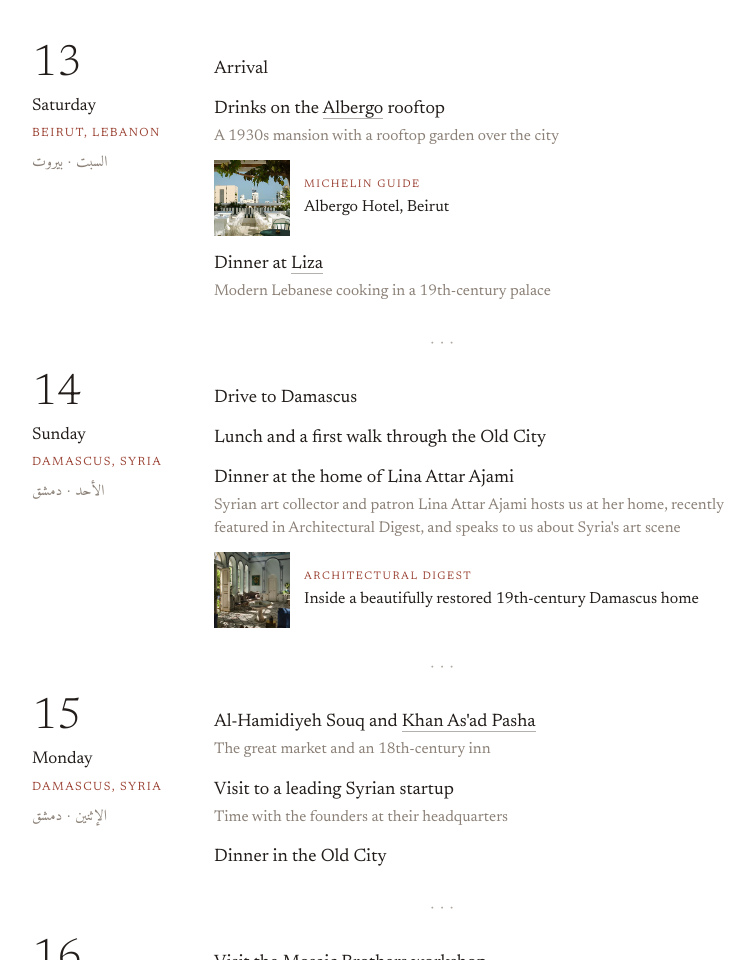
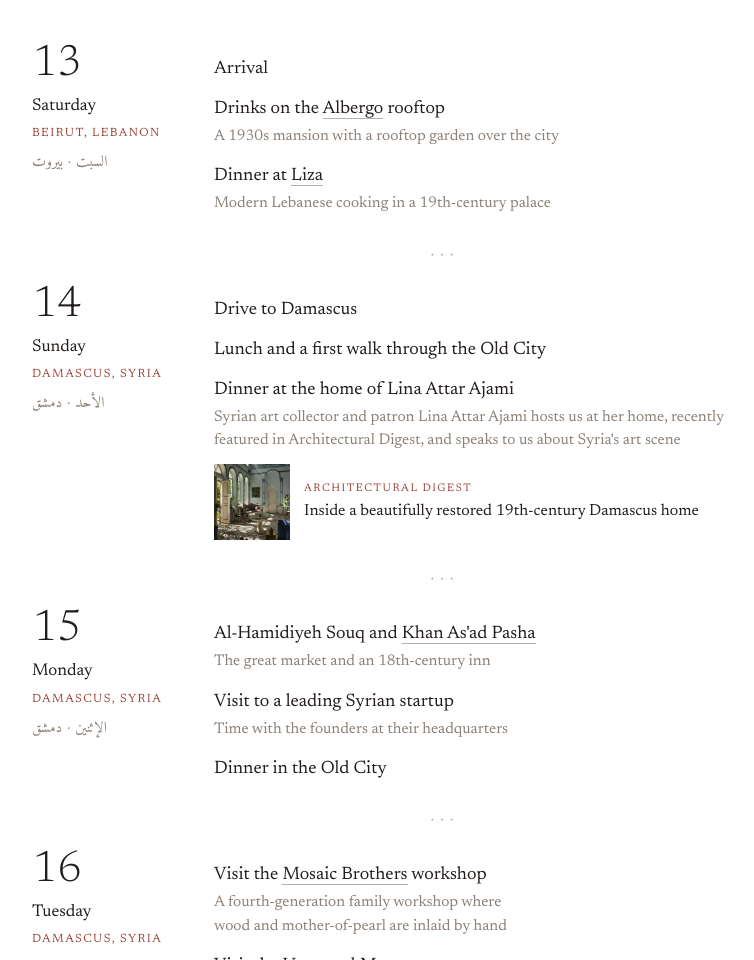
Before and after one commit to RoseSamarFarah/syriatrek, a plain HTML site: page docs/index.html in a window 1280 px wide. Shown: the part 4394-5354 px from the top of the page, without its empty margins (198-952 px from the left). Drawn offline with Linux system fonts and the light colour scheme.

Commit message:
Remove Albergo card
Co-Authored-By: Claude Opus 5.5 <noreply@anthropic.com>
Claude-Session: https://claude.ai/code/session_0151Dmyw8m2x8Sbo9iQ5qWj4

```diff
--- a/docs/index.html
+++ b/docs/index.html
@@ -267,7 +267,7 @@ footer{text-align:center;padding:40px 24px 56px;font-style:italic;color:var(--mu
     <span class="pin ur" style="left:91.26%;top:40.00%"><b>Maaloula</b> <i lang="ar">معلولا</i></span>
   </div>
   <ol class="days">
-    <li class="day fade"><div class="when"><b>13</b><span>Saturday</span><em>Beirut, Lebanon</em><i class="ar" lang="ar">السبت · بيروت</i></div><ul><li><div class="it-row"><span>Arrival</span></div></li><li class="has"><div class="it-row"><span>Drinks on the <a href="http://www.albergobeirut.com/" target="_blank" rel="noopener">Albergo</a> rooftop</span></div><div class="detail" id="d13-1"><div class="inner">A 1930s mansion with a rooftop garden over the city<a class="mini" href="https://guide.michelin.com/en/hotels-stays/beirut/albergo-hotel-5675" target="_blank" rel="noopener"><img loading="lazy" decoding="async" src="img/albergo.jpg" alt=""><span><small>Michelin Guide</small>Albergo Hotel, Beirut</span></a></div></div></li><li class="has"><div class="it-row"><span>Dinner at <a href="https://www.lizabeirut.com/" target="_blank" rel="noopener">Liza</a></span></div><div class="detail" id="d13-2"><div class="inner">Modern Lebanese cooking in a 19th-century palace</div></div></li></ul></li>
+    <li class="day fade"><div class="when"><b>13</b><span>Saturday</span><em>Beirut, Lebanon</em><i class="ar" lang="ar">السبت · بيروت</i></div><ul><li><div class="it-row"><span>Arrival</span></div></li><li class="has"><div class="it-row"><span>Drinks on the <a href="http://www.albergobeirut.com/" target="_blank" rel="noopener">Albergo</a> rooftop</span></div><div class="detail" id="d13-1"><div class="inner">A 1930s mansion with a rooftop garden over the city</div></div></li><li class="has"><div class="it-row"><span>Dinner at <a href="https://www.lizabeirut.com/" target="_blank" rel="noopener">Liza</a></span></div><div class="detail" id="d13-2"><div class="inner">Modern Lebanese cooking in a 19th-century palace</div></div></li></ul></li>
     <li class="day fade"><div class="when"><b>14</b><span>Sunday</span><em>Damascus, Syria</em><i class="ar" lang="ar">الأحد · دمشق</i></div><ul><li><div class="it-row"><span>Drive to Damascus</span></div></li><li><div class="it-row"><span>Lunch and a first walk through the Old City</span></div></li><li class="has"><div class="it-row"><span>Dinner at the home of Lina Attar Ajami</span></div><div class="detail" id="d14-2"><div class="inner">Syrian art collector and patron Lina Attar Ajami hosts us at her home, recently featured in Architectural Digest, and speaks to us about Syria's art scene<a class="mini" href="https://www.architecturaldigest.in/story/inside-a-beautifully-restored-19th-century-damascus-home/" target="_blank" rel="noopener"><img loading="lazy" decoding="async" src="img/salon.jpg" alt=""><span><small>Architectural Digest</small>Inside a beautifully restored 19th-century Damascus home</span></a></div></div></li></ul></li>
     <li class="day fade"><div class="when"><b>15</b><span>Monday</span><em>Damascus, Syria</em><i class="ar" lang="ar">الإثنين · دمشق</i></div><ul><li class="has"><div class="it-row"><span>Al-Hamidiyeh Souq and <a href="https://en.wikipedia.org/wiki/Khan_As%27ad_Pasha" target="_blank" rel="noopener">Khan As'ad Pasha</a></span></div><div class="detail" id="d15-1"><div class="inner">The great market and an 18th-century inn</div></div></li><li class="has"><div class="it-row"><span>Visit to a leading Syrian startup</span></div><div class="detail" id="d15-2"><div class="inner">Time with the founders at their headquarters</div></div></li><li><div class="it-row"><span>Dinner in the Old City</span></div></li></ul></li>
     <li class="day fade"><div class="when"><b>16</b><span>Tuesday</span><em>Damascus, Syria</em><i class="ar" lang="ar">الثلاثاء · دمشق</i></div><ul><li class="has"><div class="it-row"><span>Visit the <a href="https://www.instagram.com/jonisulamen3/" target="_blank" rel="noopener">Mosaic Brothers</a> workshop</span></div><div class="detail" id="d16-w"><div class="inner">A fourth-generation family workshop where wood and mother-of-pearl are inlaid by hand</div></div></li><li class="has"><div class="it-row"><span>Visit the <a href="https://en.wikipedia.org/wiki/Umayyad_Mosque" target="_blank" rel="noopener">Umayyad Mosque</a></span></div><div class="detail" id="d16-m"><div class="inner">One of the oldest and grandest mosques in the world, built in 715 on the site of a Roman temple and a Byzantine church</div></div></li><li class="has"><div class="it-row"><span>Meetings with policymakers</span></div><div class="detail" id="d16-0"><div class="inner">On reconstruction and the road ahead for Syria</div></div></li></ul></li>
```
Also changed, not shown: docs/img/albergo.jpg (deleted).
